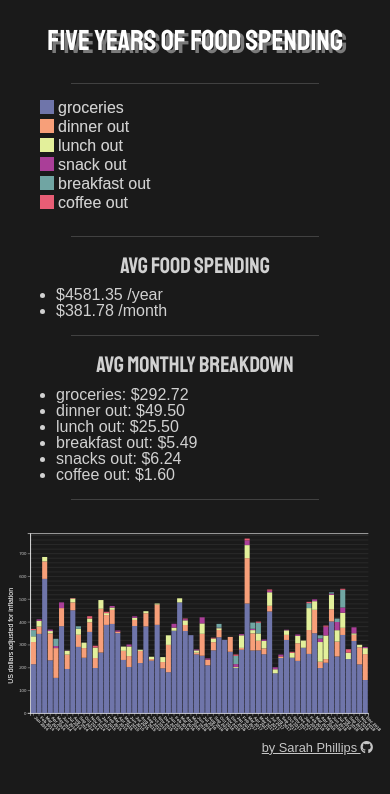
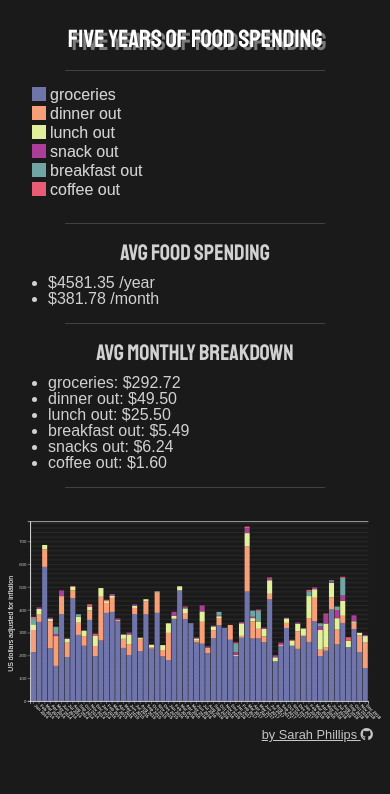
Before and after one commit to snphillips/food-spending, a React (Create React App) app: page / in a window 390 px wide. Shown: the top 794 px of the page. Built offline with nearby package versions, Linux system fonts and the light colour scheme; a web font is replaced by a local one.

Commit message:
style media queries

```diff
--- a/src/App.js
+++ b/src/App.js
@@ -5,6 +5,7 @@ import moment from 'moment';
 import data from './data/data.csv';
 import comments from './data/comments.csv';
 import Chart from './Chart';
+import Header from './Header';
 import Sidebar from './Sidebar';
 import Footer from './Footer';
 
@@ -589,7 +590,8 @@ export default class App extends Component {
     return (
       <div className="App row">
 
-        <div className="sidebar-container col-xs-12 col-sm-12 col-md-3 col-lg-2 col-xl-2">
+        <div className="sidebar-container col-xs-12 col-sm-3 col-md-3 col-lg-2 col-xl-2">
+
           <Sidebar yearlyAverageTotal={this.state.yearlyAverageTotal}
                    monthlyAverageTotal={this.state.monthlyAverageTotal}
                    monthlyAverageGroceries={this.state.monthlyAverageGroceries}
@@ -601,7 +603,7 @@ export default class App extends Component {
           />
         </div>
 
-        <div className="chart-container col-xs-12 col-sm-12 col-md-9 col-lg-10 col-xl-10">
+        <div className="chart-container col-xs-12 col-sm-9 col-md-9 col-lg-10 col-xl-10">
           <Chart />
           <br/>
           <Footer />
--- a/src/Sidebar.js
+++ b/src/Sidebar.js
@@ -7,7 +7,8 @@ export default class Sidebar extends Component {
     return (
 
       <aside className="sidebar">
-        <Header/>
+
+          <Header/>
 
           <hr/>
 
--- a/src/index.css
+++ b/src/index.css
@@ -162,14 +162,14 @@ footer {
   aside {
     /*display: inline-block;*/
     height: 100%;
-    padding: 1.5rem 2.5rem 0 2.5rem;
+    padding: 1.5rem 2rem 0 2rem;
     /*font-size: 110%;*/
   }
 
   h1#header {
-    font-size: 180%;
+    font-size: 155%;
     text-align: center;
-    /*margin: 0 0 1.5rem 0;*/
+    margin: 0 0 0 0;
   }
 
   h2 {
```
